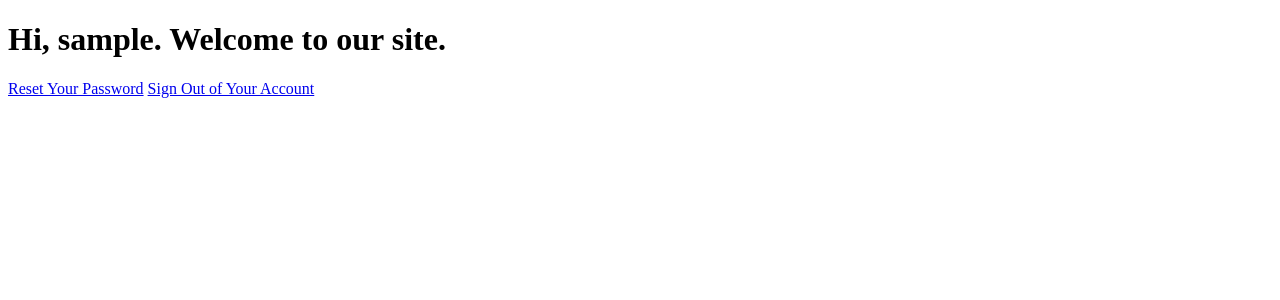
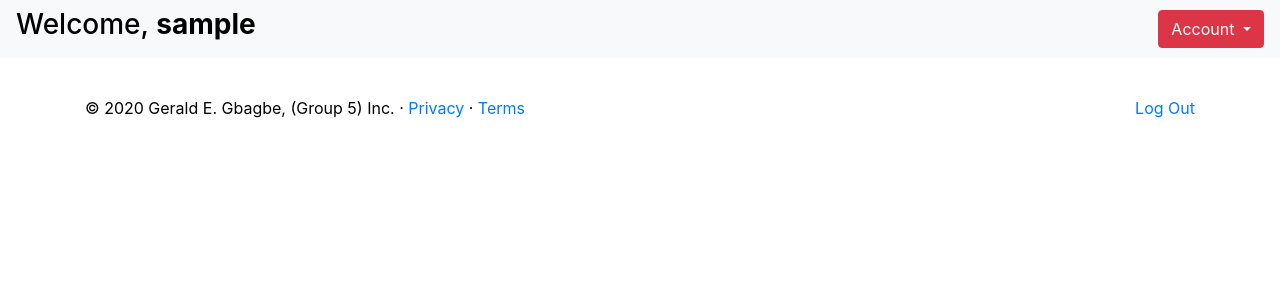
Before and after one commit to geraldelorm/viva, a PHP site: page /user/welcome.php in a window 1280 px wide. Shown: the top 300 px of the page. Run offline with PHP 8.4, Linux system fonts and the light colour scheme; the visitor is signed in with stand-in values (Sample User, id 1).

Commit message:
user welcome page update

```diff
--- /dev/null
+++ b/user/welcome.css
@@ -0,0 +1,92 @@
+/* GLOBAL STYLES
+-------------------------------------------------- */
+/* Padding below the footer and lighter body text */
+
+body {
+    padding-top: 3rem;
+    padding-bottom: 3rem;
+     /* Dark Background*/
+    color: black;
+    background: white;
+  }
+
+
+  /* CUSTOMIZE THE CAROUSEL
+  -------------------------------------------------- */
+
+  /* Carousel base class */
+  .carousel {
+    margin-bottom: 4rem;
+  }
+  /* Since positioning the image, we need to help out the caption */
+  .carousel-caption {
+    bottom: 3rem;
+    z-index: 10;
+  }
+
+  /* Declare heights because of positioning of img element */
+  .carousel-item {
+    height: 32rem;
+  }
+  .carousel-item > img {
+    position: absolute;
+    top: 0;
+    left: 0;
+    min-width: 100%;
+    height: 32rem;
+  }
+
+
+  /* MARKETING CONTENT
+  -------------------------------------------------- */
+
+  /* Center align the text within the three columns below the carousel */
+  .marketing .col-lg-4 {
+    margin-bottom: 1.5rem;
+    text-align: center;
+  }
+  .marketing h2 {
+    font-weight: 400;
+  }
+  .marketing .col-lg-4 p {
+    margin-right: .75rem;
+    margin-left: .75rem;
+  }
+
+
+  /* Featurettes
+  ------------------------- */
+
+  .featurette-divider {
+    margin: 5rem 0; /* Space out the Bootstrap <hr> more */
+  }
+
+  /* Thin out the marketing headings */
+  .featurette-heading {
+    font-weight: 300;
+    line-height: 1;
+    letter-spacing: -.05rem;
+  }
+
+
+  /* RESPONSIVE CSS
+  -------------------------------------------------- */
+
+  @media (min-width: 40em) {
+    /* Bump up size of carousel content */
+    .carousel-caption p {
+      margin-bottom: 1.25rem;
+      font-size: 1.25rem;
+      line-height: 1.4;
+    }
+
+    .featurette-heading {
+      font-size: 50px;
+    }
+  }
+
+  @media (min-width: 62em) {
+    .featurette-heading {
+      margin-top: 7rem;
+    }
+  }
--- a/user/welcome.php
+++ b/user/welcome.php
@@ -12,18 +12,49 @@ if(!isset($_SESSION["loggedin"]) || $_SESSION["loggedin"] !== true){
 <!DOCTYPE html>
 <html lang="en">
 <head>
-    <meta charset="UTF-8">
-    <meta name="viewport" content="width=device-width, initial-scale=1.0">
-    <title>Document</title>
-</head>
+    <meta charset="utf-8">
+    <meta name="viewport" content="width=device-width, initial-scale=1, shrink-to-fit=yes">
+    <title>VIVA - User</title>
+
+    <!-- title Icon -->
+    <link rel="icon" href="../assets/img/title.jpg" />
+
+    <!-- Bootstrap core CSS -->
+    <link href="../assets/dist/css/bootstrap.min.css" rel="stylesheet">
+
+    <!-- Custom styles for this template -->
+    <link href="welcome.css" rel="stylesheet">
+  </head>
+  <header>
+  <nav class="navbar navbar-expand-md navbar-light fixed-top bg-light">
+  <h3>Welcome, <b><?php echo htmlspecialchars($_SESSION["username"]); ?></b></h3>
+  <button class="navbar-toggler" type="button" data-toggle="collapse" data-target="#navbarCollapse" aria-controls="navbarCollapse" aria-expanded="false" aria-label="Toggle navigation">
+      <span class="navbar-toggler-icon"></span>
+    </button>
+    <div class="collapse navbar-collapse" id="navbarCollapse">
+      <ul class="navbar-nav mr-auto">
+      </ul>
+      <div class="dropdown">
+        <button class="btn btn-danger dropdown-toggle" type="button" id="dropdownMenuButton" data-toggle="dropdown" aria-haspopup="true" aria-expanded="false">
+          Account
+        </button>
+        <div class="dropdown-menu" aria-labelledby="dropdownMenuButton">
+          <a class="dropdown-item" href="reset-password.php">Reset</a>
+          <a class="dropdown-item" href="logout.php">Log Out</a>
+        </div>
+  </nav>
+  </header>
 <body>
-    <div class="page-header">
-        <h1>Hi, <b><?php echo htmlspecialchars($_SESSION["username"]); ?></b>. Welcome to our site.</h1>
-    </div>
-    <p>
-        <a href="reset-password.php" class="btn btn-warning">Reset Your Password</a>
-        <a href="logout.php" class="btn btn-danger">Sign Out of Your Account</a>
-    </p>
+<br>
+<br>
 
+
+  <!-- FOOTER -->
+  <footer class="container">
+    <p class="float-right"><a href="logout.php">Log Out</a></p>
+    <p>&copy; 2020 Gerald E. Gbagbe, (Group 5) Inc. &middot; <a href="#">Privacy</a> &middot; <a href="#">Terms</a></p>
+  </footer>
 </body>
+<script src="https://code.jquery.com/jquery-3.5.1.slim.min.js" integrity="sha384-DfXdz2htPH0lsSSs5nCTpuj/zy4C+OGpamoFVy38MVBnE+IbbVYUew+OrCXaRkfj" crossorigin="anonymous"></script>
+<script>window.jQuery || document.write('<script src="../assets/js/vendor/jquery.slim.min.js"><\/script>')</script><script src="../assets/dist/js/bootstrap.bundle.min.js"></script>
 </html>
```
